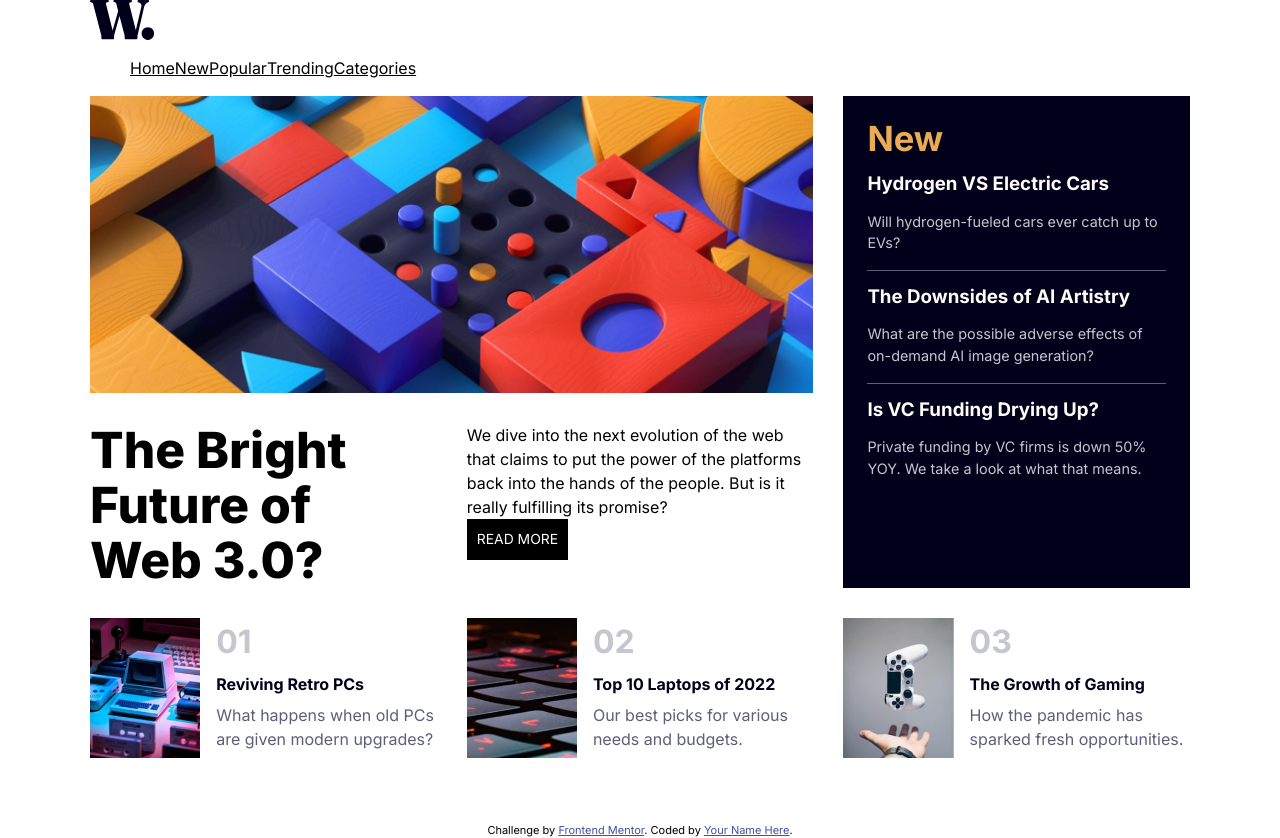
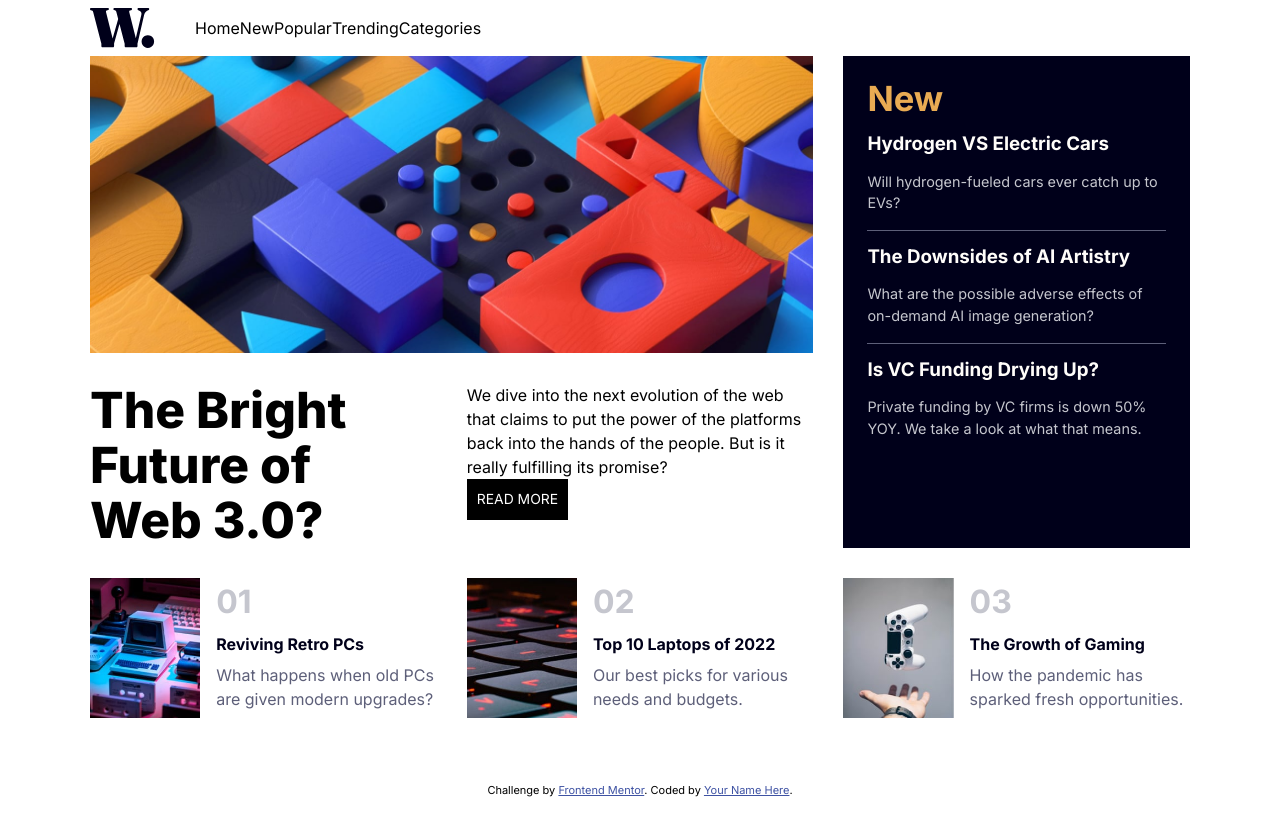
Before and after one commit to SaintSin/femc-astro, an Astro site: page /news-homepage in a window 1280 px wide. After the commit the page ends 800 px from the top, so only its background shows below. Built offline with nearby package versions, Linux system fonts and the light colour scheme; Astro itself is replaced by a stand-in of ours.

Commit message:
Update index.astro

```diff
--- a/src/pages/news-homepage/index.astro
+++ b/src/pages/news-homepage/index.astro
@@ -12,6 +12,7 @@ import card3 from "@images/news-homepage/image-gaming-growth.jpg";
 // 18:00
 
 // 1 hour
+// 1 hour - Desktop 90%
 ---
 
 <Layout title="News homepage">
@@ -20,11 +21,11 @@ import card3 from "@images/news-homepage/image-gaming-growth.jpg";
     <Image src={logo} alt="Logo" />
     <nav>
       <ul>
-        <li><a href="">Home</a></li>
-        <li><a href="">New</a></li>
-        <li><a href="">Popular</a></li>
-        <li><a href="">Trending</a></li>
-        <li><a href="">Categories</a></li>
+        <li><a href="#">Home</a></li>
+        <li><a href="#">New</a></li>
+        <li><a href="#">Popular</a></li>
+        <li><a href="#">Trending</a></li>
+        <li><a href="#">Categories</a></li>
       </ul>
     </nav>
   </header>
@@ -134,6 +135,22 @@ import card3 from "@images/news-homepage/image-gaming-growth.jpg";
     max-width: 1100px;
     margin-inline: auto;
   }
+
+  header {
+    display: flex;
+  }
+  nav ul {
+    display: flex;
+    li {
+      list-style-type: none;
+      a {
+        text-decoration: none;
+        &:hover {
+          color: var(--clr-primary);
+        }
+      }
+    }
+  }
   main {
     display: grid;
     gap: var(--space-m);
@@ -145,12 +162,7 @@ import card3 from "@images/news-homepage/image-gaming-growth.jpg";
       "head lead aside"
       "feature feature feature";
   }
-  nav ul {
-    display: flex;
-    li {
-      list-style-type: none;
-    }
-  }
+
   aside {
     background: var(--clr-neutral-4);
     color: var(--clr-neutral-1);
```
